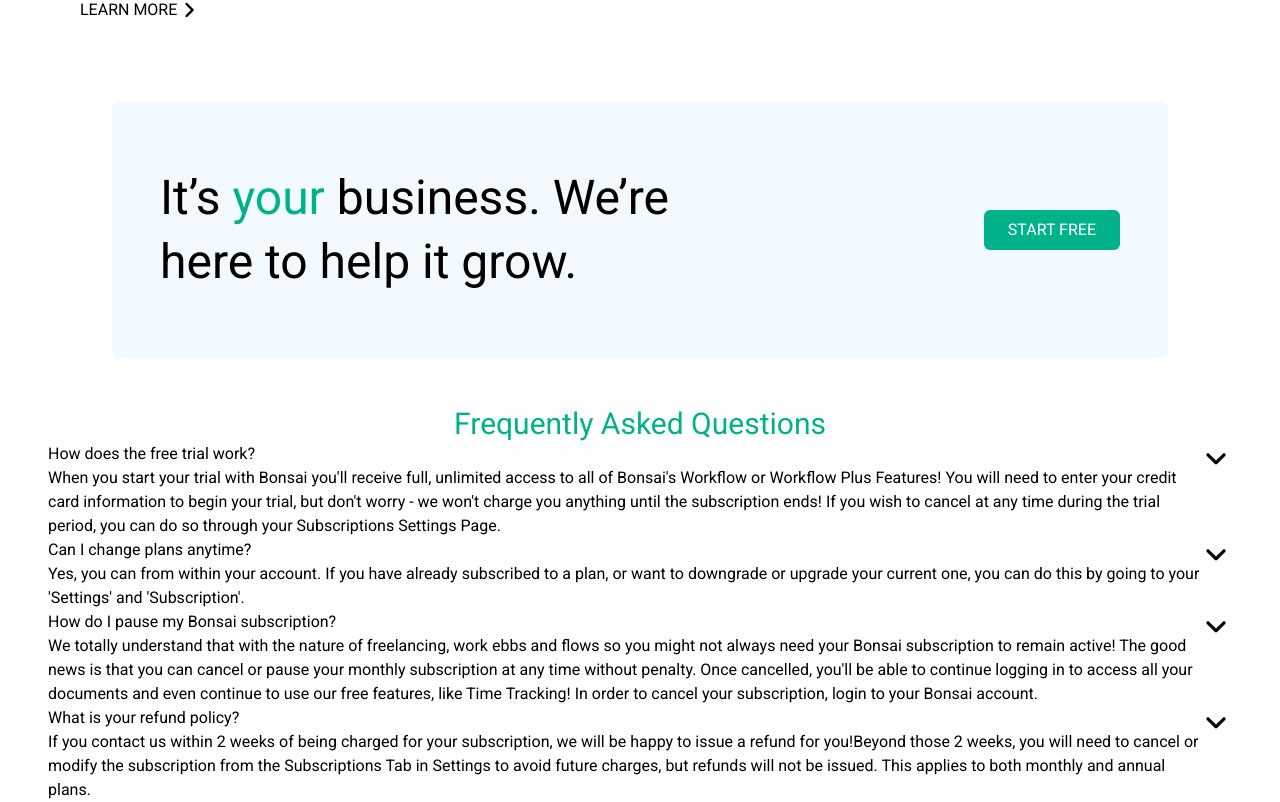
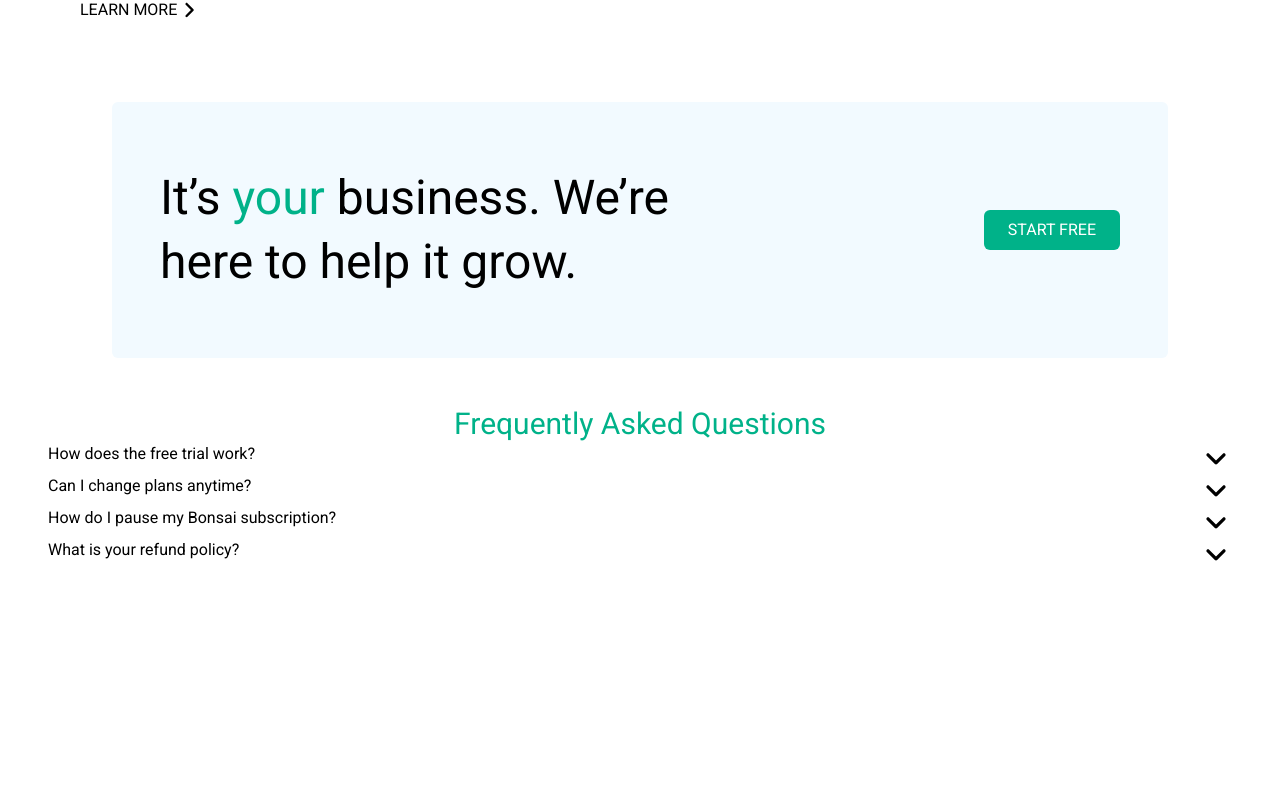
Before and after one commit to emmanueltn007/frontend-practice-coding-challenges, a React (Vite) app in the folder bonsai-website/: page / in a window 1280 px wide. Shown: the part 1522-2324 px from the top of the page. After the commit the page ends 2092 px from the top, so only its background shows below. Built offline with nearby package versions, Linux system fonts and the light colour scheme.

Commit message:
Made the FAQ dropdowns functional

```diff
--- a/bonsai-website/src/components/FAQ.jsx
+++ b/bonsai-website/src/components/FAQ.jsx
@@ -1,12 +1,12 @@
 import { useState } from "react";
 import faqsData from "../utilities/faqs";
 
-function FAQ () {
+function FAQ() {
 
-    const [isClicked, setIsClicked] = useState(false);
+    const [isDropdownOpen, setIsDropdownOpen] = useState(null);
 
-    function handleFAQSection () {
-        setIsClicked(prev => !prev);
+    function handleFAQSection(index) {
+        setIsDropdownOpen(isDropdownOpen === index ? null : index);
     }
 
     return (
@@ -18,15 +18,17 @@
             <ul>
                 {faqsData.map((faq, index) => {
                     return (
-                        <li key={index} className="flex justify-between" onClick={() => handleFAQSection()}>
+                        <li key={index} className="flex justify-between" onClick={() => handleFAQSection(index)}>
                             <div>
                                 <span>
-                                {faq.question}
-                            </span>
+                                    {faq.question}
+                                </span>
 
-                            <p className={`${isClicked === false && faq === index ? "hidden" : "block"}`} >
-                                {faq.answer}
-                            </p>
+                                {isDropdownOpen === index && (
+                                    <p>
+                                        {faq.answer}
+                                    </p>
+                                )}
                             </div>
 
                             <img className="h-8" src="./images/angle-down-solid-full.svg" alt="FAQ dropdown icon" />
```
